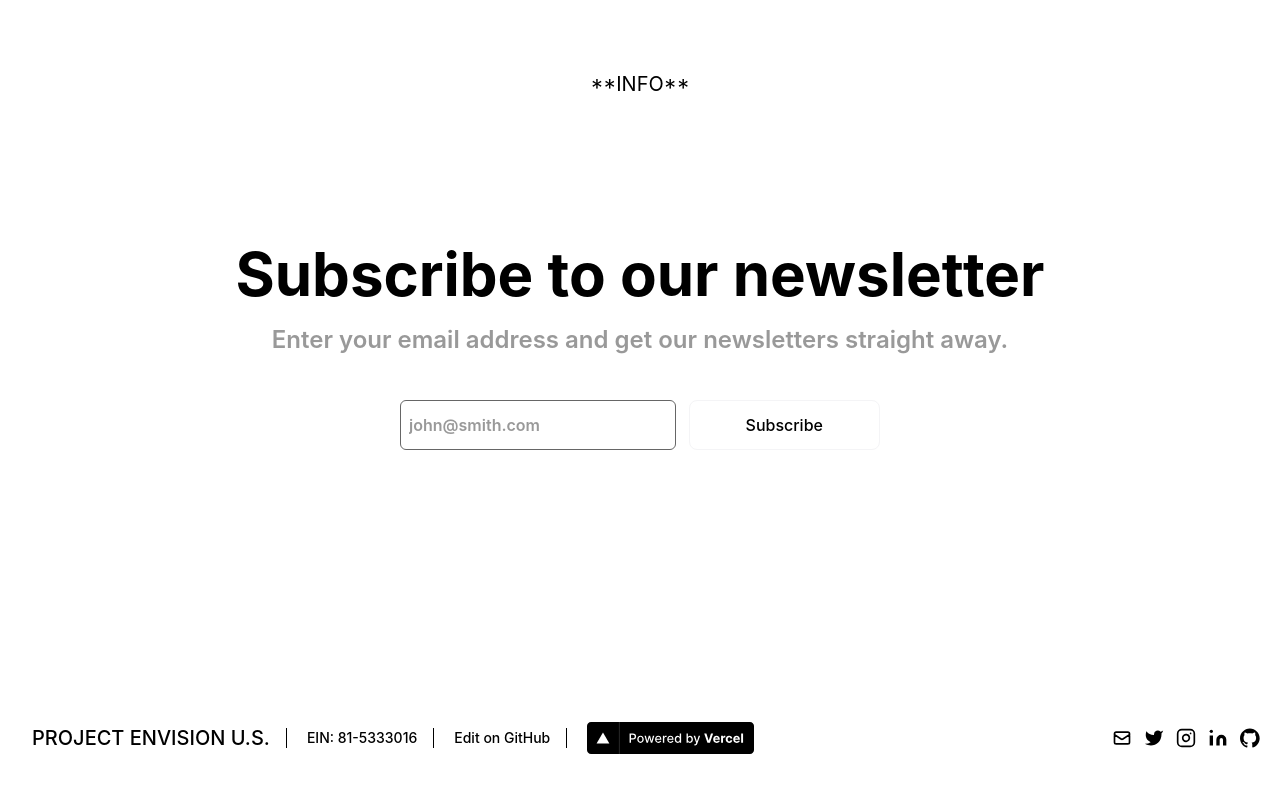
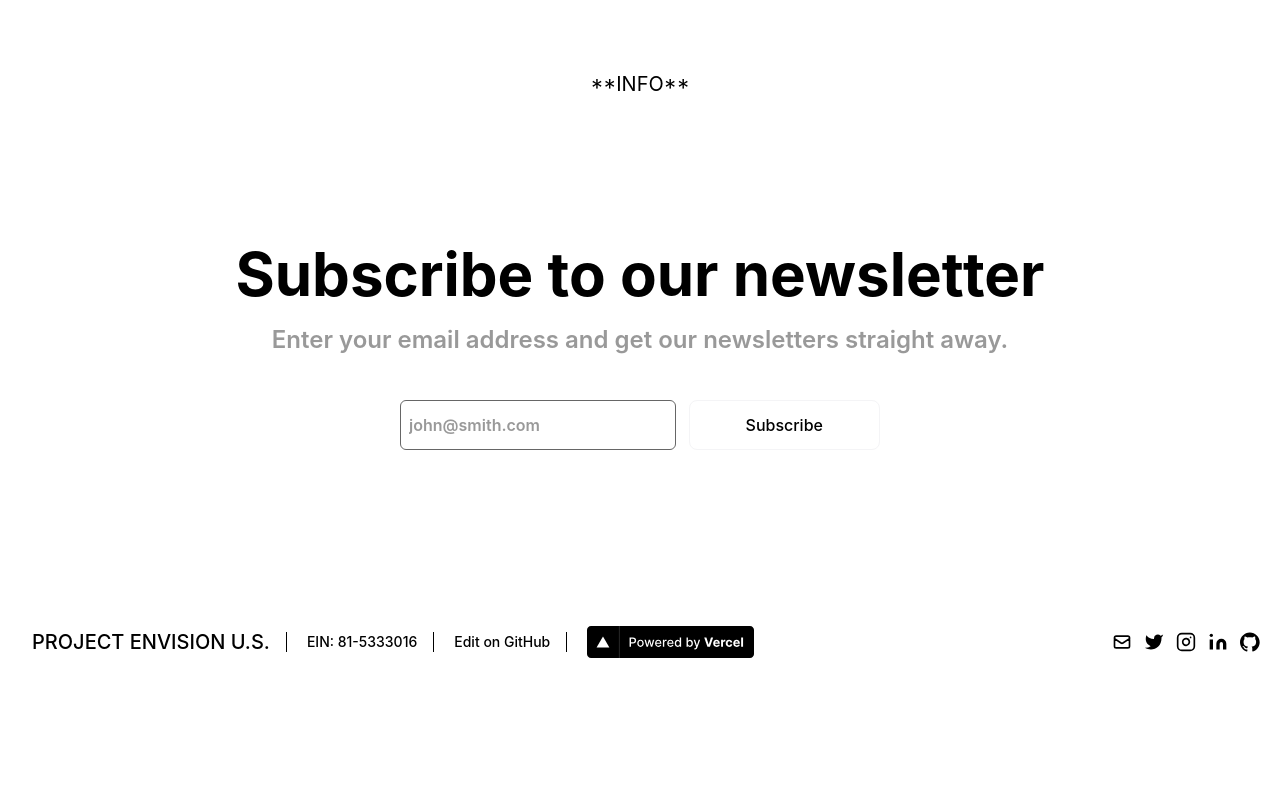
Before and after one commit to envisionnew/envisionnew.org, a Next.js app: page /programs/inspire in a window 1280 px wide. Shown: the part 2544-3330 px from the top of the page. After the commit the page ends 3234 px from the top, so only its background shows below. Built offline with nearby package versions, Linux system fonts and the light colour scheme; what @tailwindcss/typography would draw is missing.

Commit message:
[update] padding

```diff
--- a/pages/programs/inspire.js
+++ b/pages/programs/inspire.js
@@ -225,7 +225,7 @@ export default function Inspire() {
         <p className="mx-auto text-xl text-center text-black font-normal leading-relaxed fs521 lg:w-2/3">
           **INFO**
         </p>
-        <section class="relative pb-24">
+        <section class="relative">
           <div class="max-w-6xl mx-auto px-4 sm:px-6 text-center">
             <div class="py-24 md:py-36">
               <h1 class="mb-5 text-6xl font-bold text-black">
```
